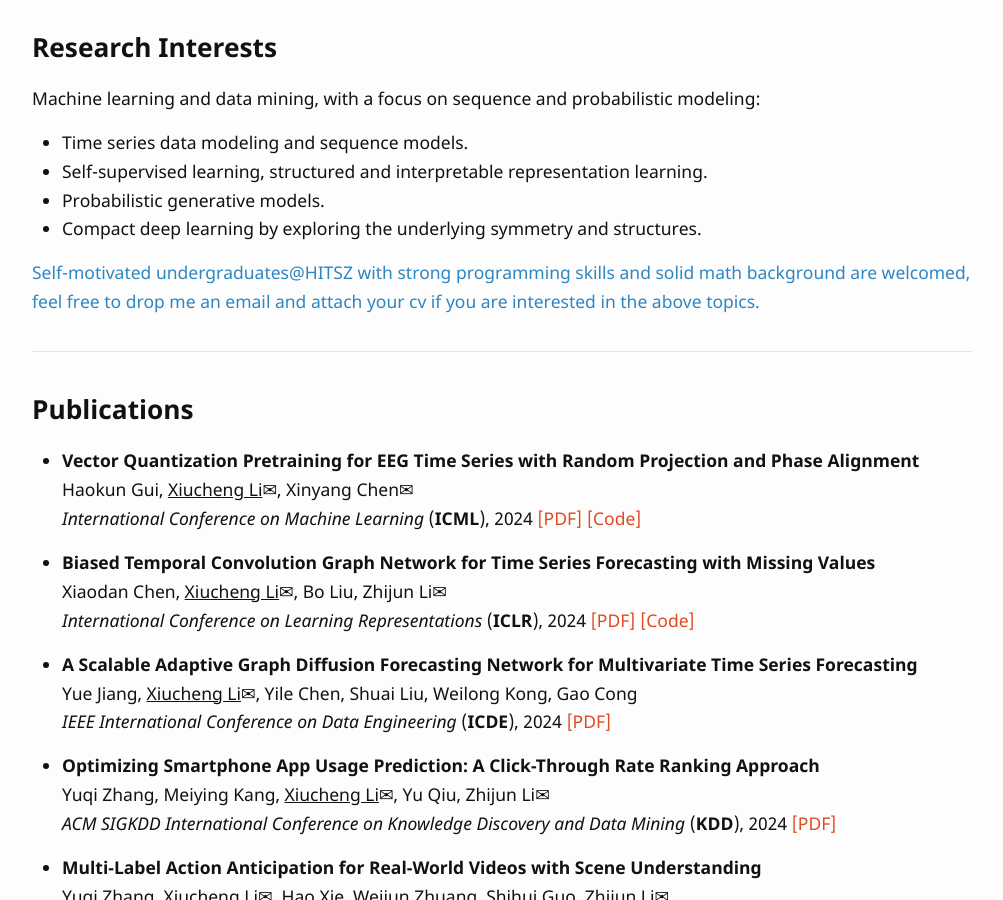
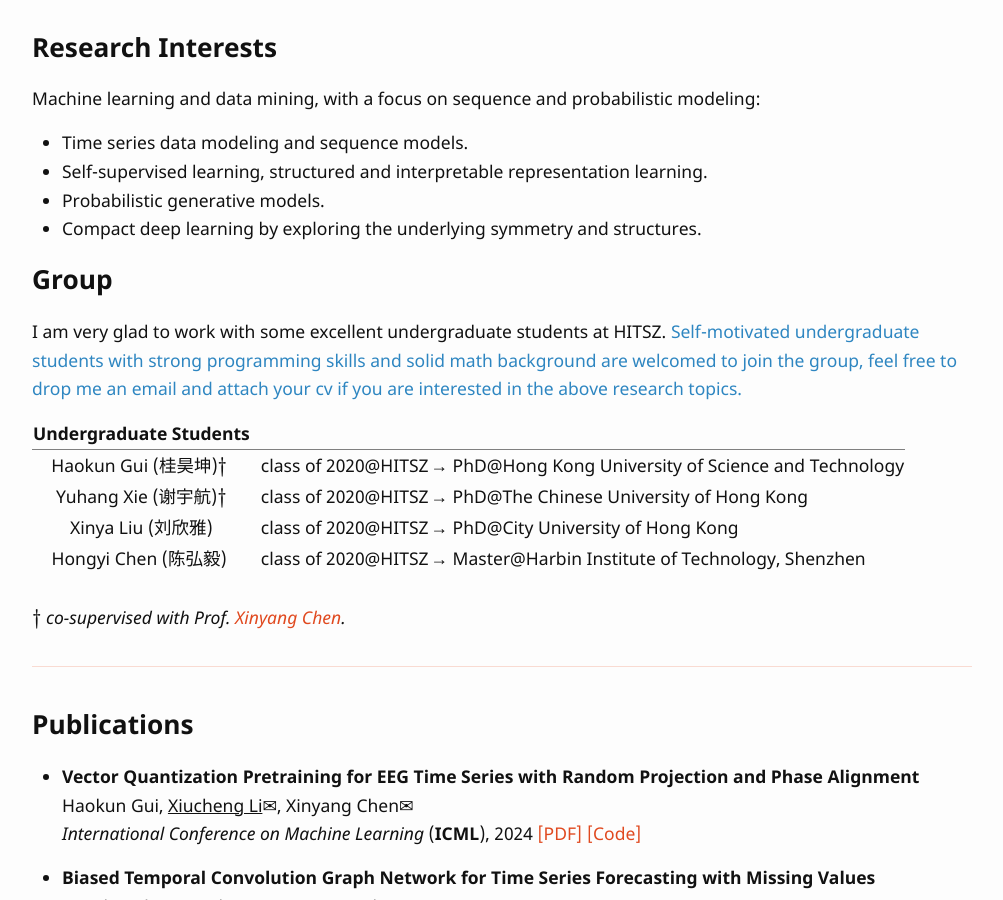
Before and after one commit to boathit/boathit.github.io, a Jekyll site: the page built from index.md, in a window 1280 px wide and 900 px high, scrolled down 359 px. Shown: the whole window, without its empty margins (138-1141 px from the left). Built offline with Jekyll 4.4.1, drawn with Linux system fonts in a browser that asks for light colours; some web fonts are replaced; our own code applies the rules of GitHub Pages for plain Markdown files.

Commit message:
update 20240619

```diff
--- a/index.md
+++ b/index.md
@@ -21,9 +21,21 @@ Machine learning and data mining, with a focus on sequence and probabilistic mod
 * Probabilistic generative models.
 * Compact deep learning by exploring the underlying symmetry and structures.
 
+## Group
 
+I am very glad to work with some excellent undergraduate students at HITSZ. <font color="#2E86C1">Self-motivated undergraduate students with strong programming skills and solid math background are welcomed to join the group, feel free to drop me an email and attach your cv if you are interested in the above research topics.</font>
 
-<font color="#2E86C1">Self-motivated undergraduates@HITSZ with strong programming skills and solid math background are welcomed, feel free to drop me an email and attach your cv if you are interested in the above topics.</font>
+|Undergraduate Students | | |
+|:--------:|:-------|:--------|
+| Haokun Gui (桂昊坤)$$\dagger$$&nbsp;   |&nbsp; class of 2020@HITSZ |&rarr; PhD@Hong Kong University of Science and Technology|
+| Yuhang Xie (谢宇航)$$\dagger$$   |&nbsp; class of 2020@HITSZ |&rarr; PhD@The Chinese University of Hong Kong|
+| Xinya Liu (刘欣雅)   |&nbsp; class of 2020@HITSZ |&rarr; PhD@City University of Hong Kong|
+| Hongyi Chen (陈弘毅)&nbsp;   |&nbsp; class of 2020@HITSZ |&rarr; Master@Harbin Institute of Technology, Shenzhen|
+|=====
+{: rules="groups"}
+
+\
+$$\dagger$$ *co-supervised with Prof. [Xinyang Chen](https://faculty.hitsz.edu.cn/chenxinyang).*
 
 ---
 
```
Also changed, not shown: 1 other file.
